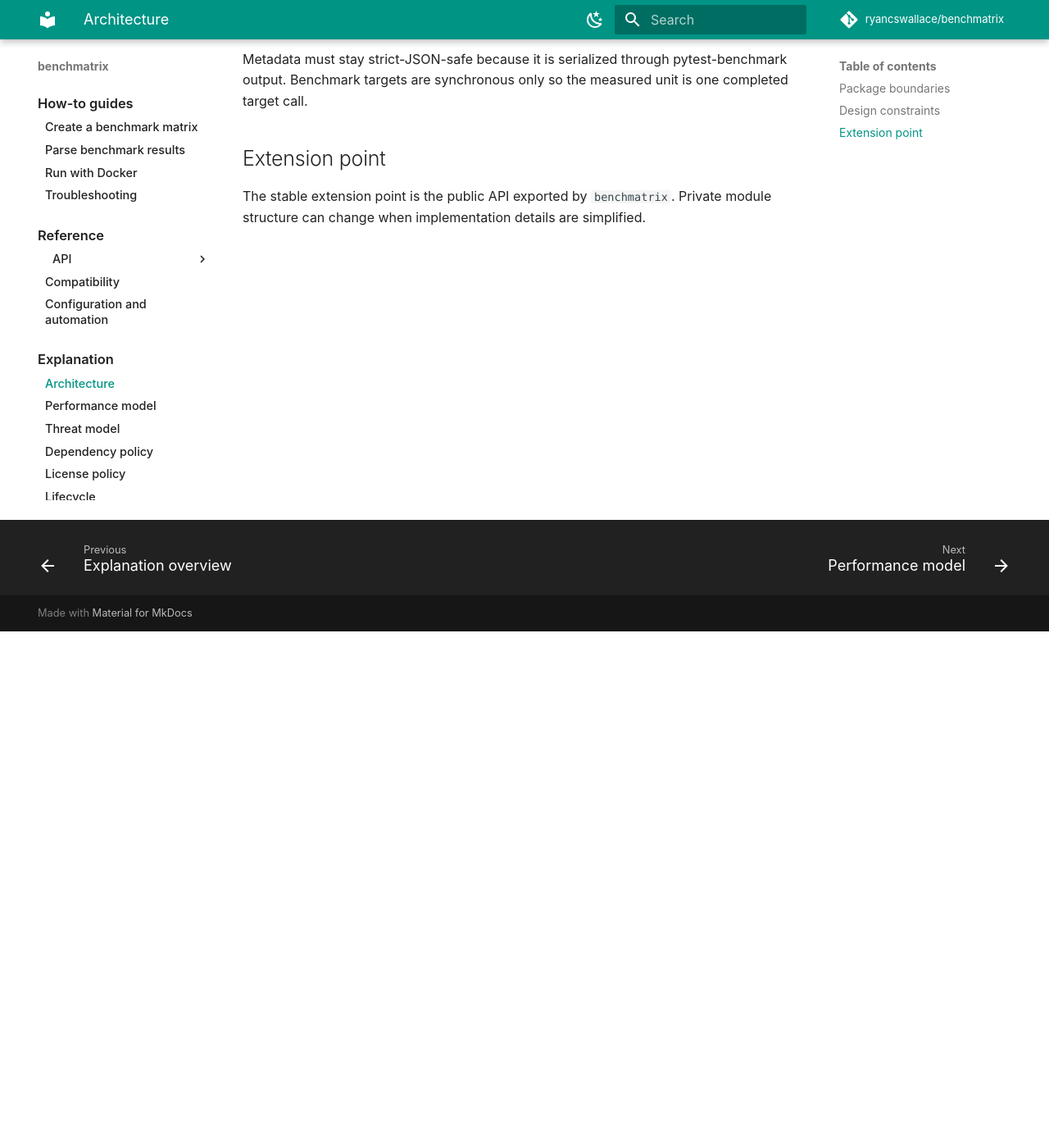
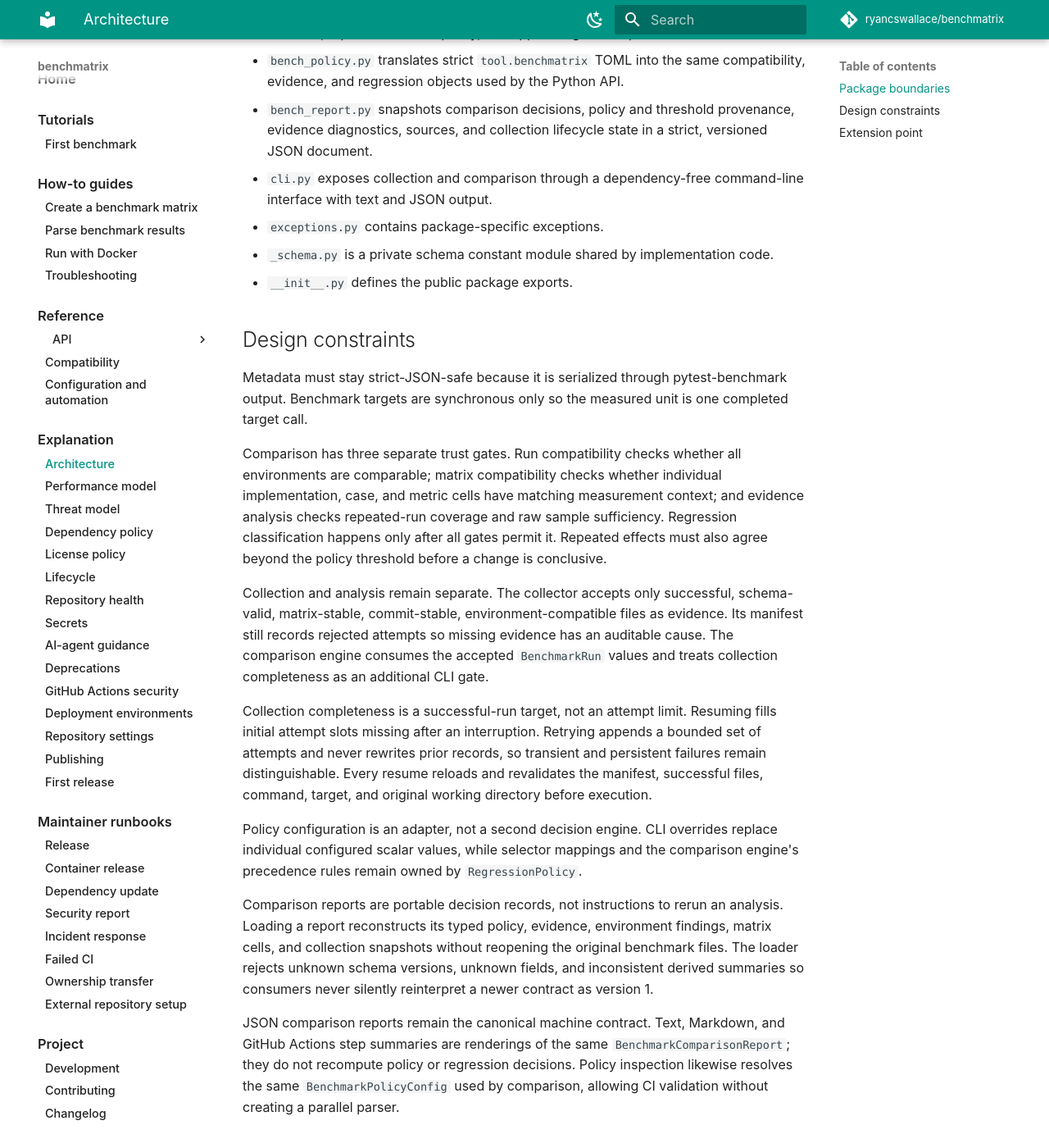
Before and after one commit to ryancswallace/benchmatrix, an MkDocs documentation site: the page built from docs/explanation/architecture.md, in a window 1280 px wide and 1400 px high, scrolled down 630 px. Shown: the whole window at 82% size. Built offline with MkDocs 1.6.1 and Material for MkDocs 9.7.7, drawn with Linux system fonts in a browser that asks for light colours; comment, search, counter and statistics services are not loaded; some of the changed text lies outside the part shown.

Commit message:
docs: explain the v1 trust architecture

```diff
--- a/docs/explanation/architecture.md
+++ b/docs/explanation/architecture.md
@@ -1,9 +1,11 @@
 # Architecture
 
-benchmatrix has two main responsibilities:
+benchmatrix has four main responsibilities:
 
 1. generate pytest benchmark matrices from implementations, cases, and metrics;
-2. parse pytest-benchmark JSON rows that carry benchmatrix metadata.
+2. parse pytest-benchmark JSON rows that carry benchmatrix metadata;
+3. collect repeated runs with durable provenance and failure records;
+4. compare complete runs without losing missing or incompatible matrix cells.
 
 pytest-benchmark remains responsible for measurement. benchmatrix does not
 replace its calibration, timing, statistics, terminal reporting, or JSON export.
@@ -11,7 +13,19 @@ replace its calibration, timing, statistics, terminal reporting, or JSON export.
 ## Package boundaries
 
 * `bench_harness.py` builds benchmark tests and invocation metadata.
+* `bench_collection.py` runs sequential repeated collections and owns their
+    strict, manifest-backed lifecycle.
 * `bench_results.py` parses and displays saved benchmark results.
+* `bench_compare.py` checks all repeated-run environments, aligns complete
+    benchmark matrices, reports evidence quality, and applies regression
+    policies.
+* `bench_policy.py` translates strict `tool.benchmatrix` TOML into the same
+    compatibility, evidence, and regression objects used by the Python API.
+* `bench_report.py` snapshots comparison decisions, policy and threshold
+    provenance, evidence diagnostics, sources, and collection lifecycle state
+    in a strict, versioned JSON document.
+* `cli.py` exposes collection and comparison through a dependency-free
+    command-line interface with text and JSON output.
 * `exceptions.py` contains package-specific exceptions.
 * `_schema.py` is a private schema constant module shared by implementation
     code.
@@ -23,6 +37,45 @@ Metadata must stay strict-JSON-safe because it is serialized through
 pytest-benchmark output. Benchmark targets are synchronous only so the measured
 unit is one completed target call.
 
+Comparison has three separate trust gates. Run compatibility checks whether all
+environments are comparable; matrix compatibility checks whether individual
+implementation, case, and metric cells have matching measurement context; and
+evidence analysis checks repeated-run coverage and raw sample sufficiency.
+Regression classification happens only after all gates permit it. Repeated
+effects must also agree beyond the policy threshold before a change is
+conclusive.
+
+Collection and analysis remain separate. The collector accepts only successful,
+schema-valid, matrix-stable, commit-stable, environment-compatible files as
+evidence. Its manifest still records rejected attempts so missing evidence has
+an auditable cause. The comparison engine consumes the accepted
+`BenchmarkRun` values and treats collection completeness as an additional CLI
+gate.
+
+Collection completeness is a successful-run target, not an attempt limit.
+Resuming fills initial attempt slots missing after an interruption. Retrying
+appends a bounded set of attempts and never rewrites prior records, so transient
+and persistent failures remain distinguishable. Every resume reloads and
+revalidates the manifest, successful files, command, target, and original
+working directory before execution.
+
+Policy configuration is an adapter, not a second decision engine. CLI overrides
+replace individual configured scalar values, while selector mappings and the
+comparison engine's precedence rules remain owned by `RegressionPolicy`.
+
+Comparison reports are portable decision records, not instructions to rerun an
+analysis. Loading a report reconstructs its typed policy, evidence, environment
+findings, matrix cells, and collection snapshots without reopening the original
+benchmark files. The loader rejects unknown schema versions, unknown fields,
+and inconsistent derived summaries so consumers never silently reinterpret a
+newer contract as version 1.
+
+JSON comparison reports remain the canonical machine contract. Text, Markdown,
+and GitHub Actions step summaries are renderings of the same
+`BenchmarkComparisonReport`; they do not recompute policy or regression
+decisions. Policy inspection likewise resolves the same `BenchmarkPolicyConfig`
+used by comparison, allowing CI validation without creating a parallel parser.
+
 ## Extension point
 
 The stable extension point is the public API exported by `benchmatrix`. Private
```
Also changed, not shown: docs/explanation/lifecycle.md (+15 -15 lines), docs/explanation/performance.md (+5 -2 lines).
